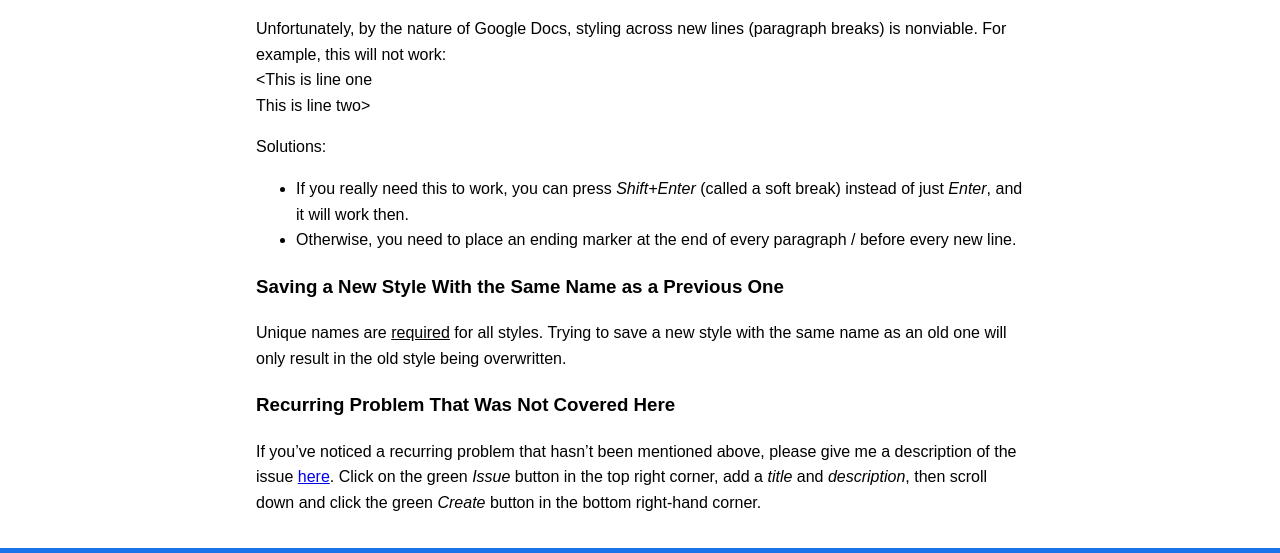
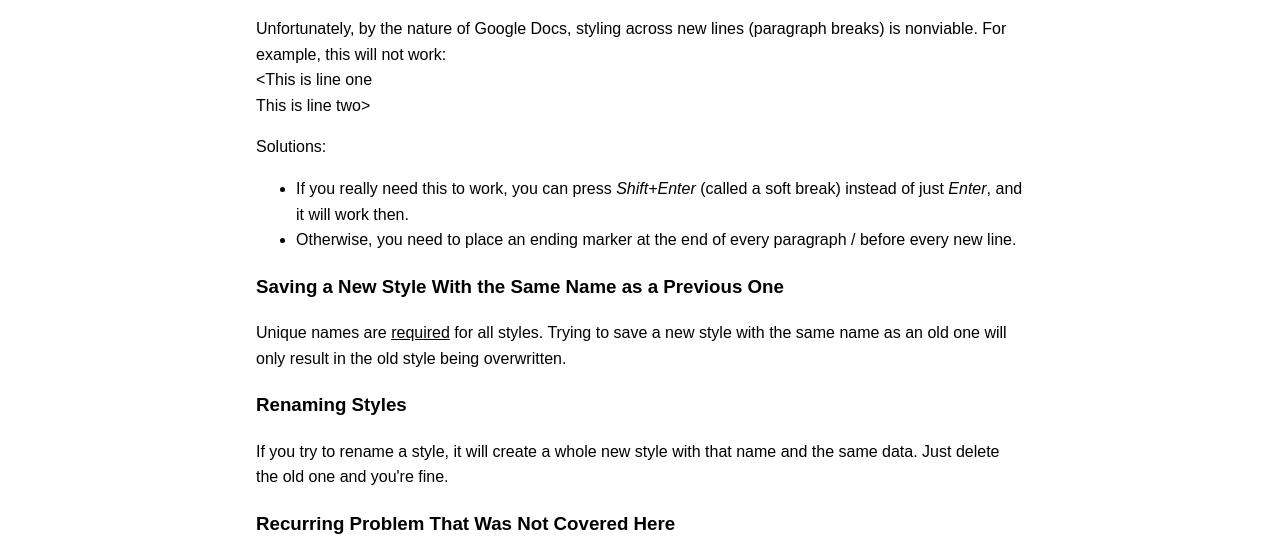
Before and after one commit to SonOfAthena1/AboutTextStylesWebsite, a website: page pages/support.html in a window 1280 px wide. Shown: the part 1009-1562 px from the top of the page. Drawn offline with Linux system fonts and the light colour scheme.

Commit message:
Added one more thing to support.html

```diff
--- a/pages/support.html
+++ b/pages/support.html
@@ -54,6 +54,9 @@
       <h3>Saving a New Style With the Same Name as a Previous One</h3>
       <p>Unique names are <u>required</u> for all styles. Trying to save a new style with the same name as an old one will only result in the old style being overwritten.</p>
 
+      <h3>Renaming Styles</h3>
+      <p>If you try to rename a style, it will create a whole new style with that name and the same data. Just delete the old one and you're fine.</p>
+
       <h3>Recurring Problem That Was Not Covered Here</h3>
       <p>If you’ve noticed a recurring problem that hasn’t been mentioned above, please give me a description of the issue <a href="https://github.com/SonOfAthena1/Text-Styles-Google-Docs-Extension/issues" target="_blank">here</a>. Click on the green <em>Issue</em> button in the top right corner, add a <em>title</em> and <em>description</em>, then scroll down and click the green <em>Create</em> button in the bottom right-hand corner.</p>
 
```
